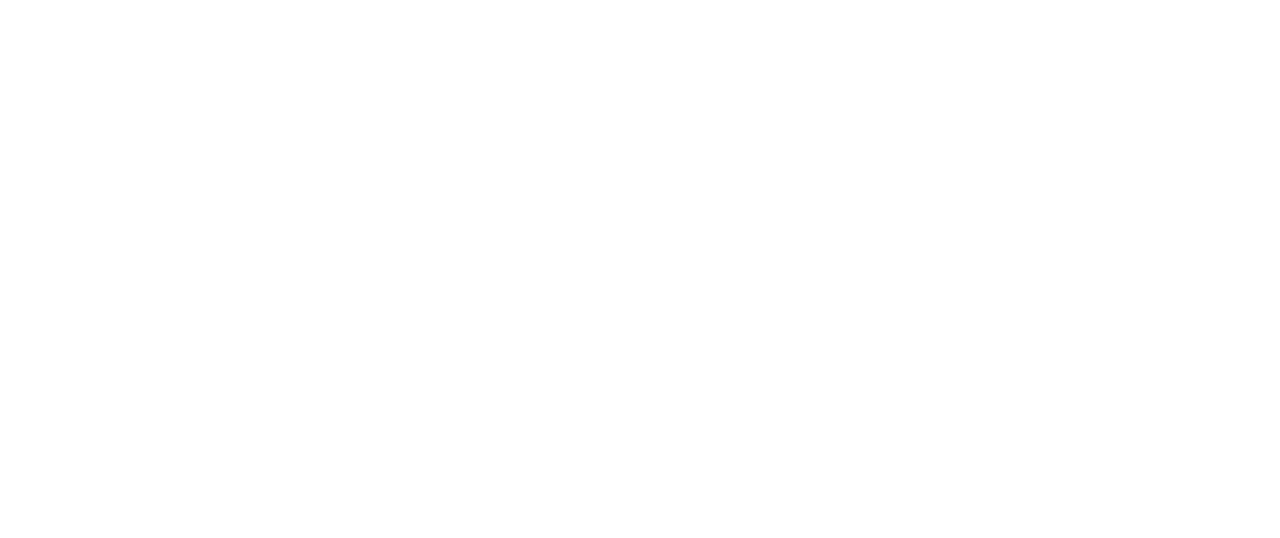
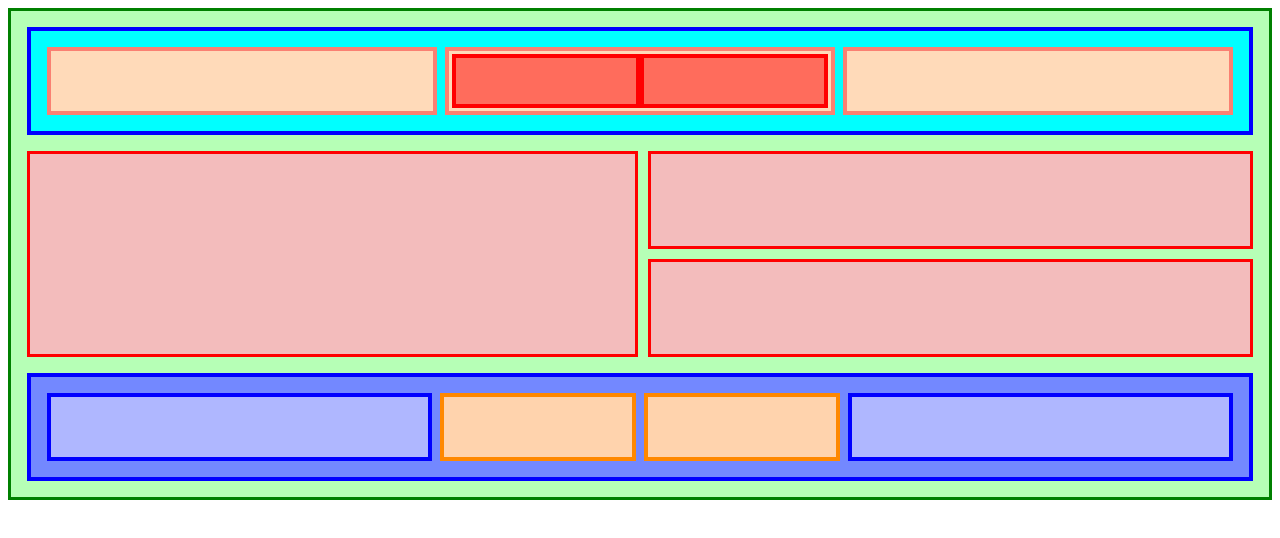
Before and after one commit to santiago-create/Introduction-to-flexbox, a plain HTML site: page image3/index.html in a window 1280 px wide. Drawn offline with Linux system fonts and the light colour scheme.

Commit message:
Feat: OdinProject

```diff
--- a/image2/style2.css
+++ b/image2/style2.css
@@ -18,12 +18,15 @@
     background-color: rgba(255, 0, 0, 50%);
     border: 4px solid red;
     margin: 3px 0px 3px 3px;
-    padding: 0 100px
+    flex: 1;
+
+
 }
 
 .child1{
     background-color: rgba(255, 0, 0, 50%);
     border: 4px solid red;
     margin: 3px 3px 3px 0px;
-    padding: 0 100px
+    flex: 1;
+
 }
--- a/image3/index.html
+++ b/image3/index.html
@@ -0,0 +1,39 @@
+<!DOCTYPE html>
+<html lang="en">
+<head>
+    <meta charset="UTF-8">
+    <meta name="viewport" content="width=device-width, initial-scale=1.0">
+    <link rel="stylesheet" href="./style3.css">
+    <title>Document</title>
+</head>
+<body>
+    <div class="green">
+        <div class="container">
+            <div class="item"></div>
+            <div class="item">
+                <div class="child"></div>
+                <div class="child1"></div>
+            </div>
+            <div class="item"></div>
+
+          <div class="item2"></div>
+        </div>
+
+        <div class="container2">
+            <div class="child2"></div>
+            <div class="child3">
+                <div class="child4"></div>
+                <div class="child4"></div>
+            </div>
+        </div>
+
+
+            <div class="container4">
+                <div class="item3"></div>
+                <div class="item4"></div>
+                <div class="item4"></div>
+                <div class="item3"></div>
+            </div>
+    </div>
+
+</html>
--- /dev/null
+++ b/image3/style3.css
@@ -0,0 +1,94 @@
+.container{
+    background-color: aqua;
+    padding: 12px;
+    border: 4px solid blue;
+    display: flex;
+}
+
+.item{
+    background-color: peachpuff;
+    border: 4px solid salmon;
+    height: 60px;
+    flex: 1;
+    margin: 4px;
+    display: flex;
+}
+
+.child{
+    background-color: rgba(255, 0, 0, 50%);
+    border: 4px solid red;
+    margin: 3px 0px 3px 3px;
+    flex: 1;
+
+
+}
+
+.child1{
+    background-color: rgba(255, 0, 0, 50%);
+    border: 4px solid red;
+    margin: 3px 3px 3px 0px;
+    flex: 1;
+
+}
+
+.green{
+
+    background-color: rgba(56, 255, 56, 0.363);
+    padding:  1rem;
+    border: 3px green solid;
+}
+
+.container2{
+    display: flex;
+    margin-top: 1rem;
+    gap: 10px;
+}
+
+.child2{
+    background-color: rgb(243, 188, 188);
+    border: 3px red solid;
+    flex:1;
+    height: 200px;
+
+}
+
+.child3{
+    flex:1;
+    display: flex;
+
+    flex-direction: column;
+    gap: 10px;
+}
+
+.child4{
+    flex:1;
+    background-color: rgb(243, 188, 188);
+    padding: 30px;
+    border: 3px red solid;
+}
+
+.container4{
+    background-color: rgb(115, 136, 255);
+    padding: 12px;
+    border: 4px solid blue;
+    display: flex;
+    margin-top: 1rem;
+}
+
+.item3{
+    background-color: rgb(175, 183, 255);
+    border: 4px solid blue;
+    height: 60px;
+    flex: 2;
+    margin: 4px;
+    display: flex;
+}
+
+.item4{
+    background-color: rgb(255, 211, 173);
+    border: 4px solid rgb(255, 136, 0);
+    height: 60px;
+    flex: 1;
+    margin: 4px;
+    display: flex;
+}
```
Also changed, not shown: image2/index.html (+2 -1 lines), Captura de pantalla 2024-09-11 093655.png (added), 1 other file.
